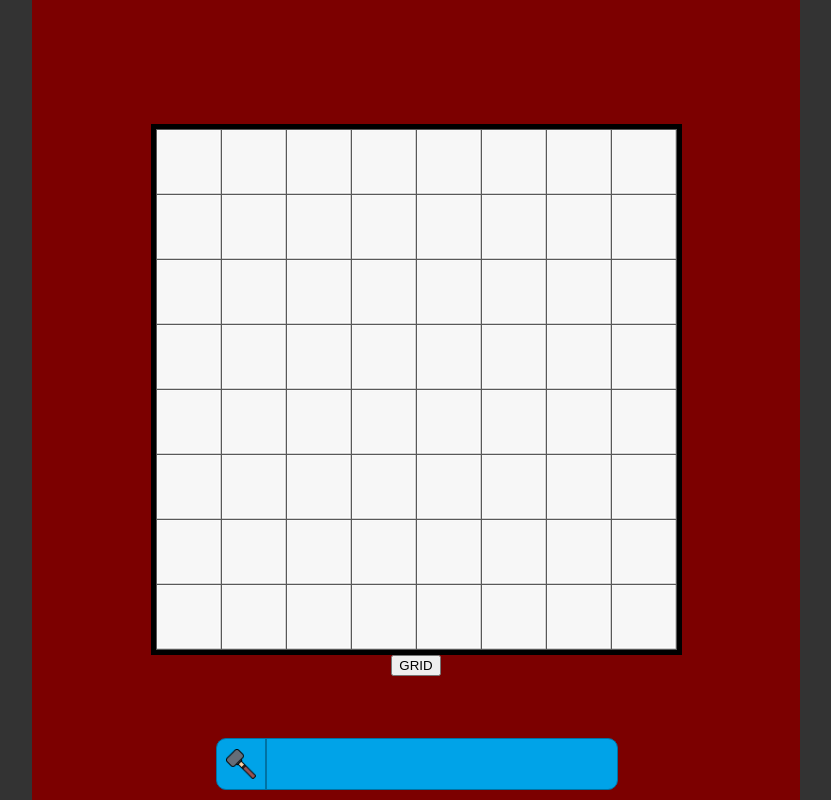
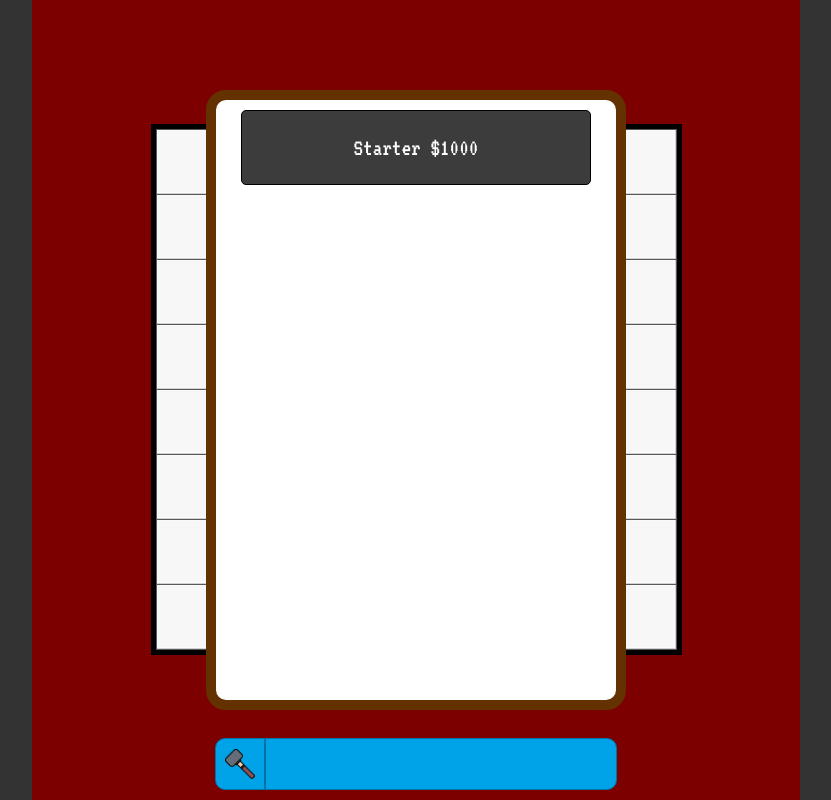
Before and after one commit to Meliodaes/assembly-line2, a plain HTML site: page index.html in a window 1280 px wide. Both pictures are taken after a click on the button 466 px from the left and 764 px from the top of the page. Shown: the whole page, without its empty margins (224-1055 px from the left). Drawn offline with Linux system fonts and the light colour scheme.

Commit message:
More overlay :)
- UI improvement
- Add "build" menu

```diff
--- a/index.html
+++ b/index.html
@@ -5,7 +5,7 @@
         <meta charset="utf-8">
         <meta name="viewport" content="width=device-width, initial-scale=1.0">
         <link rel="stylesheet" href="src/lib/style.css">
-        <link href="https://fonts.googleapis.com/css?family=Source+Sans+Pro&display=swap" rel="stylesheet">
+        <link href="https://fonts.googleapis.com/css?family=VT323&display=swap" rel="stylesheet">
     </head>
     <body>
         <div class="app">
@@ -14,8 +14,14 @@
                 <button class="grid" onclick="showGrid()">GRID</button>
             </div>
 
+            <div class="overlay_build" style="display: none;">
+                <button class="starter_s">
+                    Starter $1000
+                </button>
+            </div>
+
             <div class="ui_s_creation">
-                <button class="ui_b_build"><img src="src/media/ui_b_build.png" alt="Build Icon"></button>
+                <button class="ui_b_build" onclick="showBuildMenu()"><img src="src/media/ui_b_build.png" alt="Build Icon"></button>
             </div>
         </div>
 
--- a/src/lib/main.js
+++ b/src/lib/main.js
@@ -7,6 +7,9 @@ var testImg;
 
 //Cancel selection
 document.onselectstart = (e) => {e.preventDefault();};
+
+//DOM :
+var buildMenu = document.querySelector('.overlay_build');
 
 
 //-------------------- Load and draw image --------------------
@@ -65,3 +68,14 @@ function showGrid(){
         canvas.style.background = "url(src/media/background.png)";
     }
 }
+
+
+//-------------------- Show build menu --------------------
+
+function showBuildMenu(){
+    if(buildMenu.style.display == "none"){
+        buildMenu.style.display = "flex";
+    }else{
+        buildMenu.style.display = "none";
+    }
+}
--- a/src/lib/style.css
+++ b/src/lib/style.css
@@ -1,8 +1,8 @@
 body {
     height: 100vh; width: 100vw;
     margin: 0; padding: 0; display: flex;
-    background: #333; color: black;
-    font-family: 'Source Sans Pro', sans-serif;
+    background: #333; color: white;
+    font-family: 'VT323', monospace;
     justify-content: center; align-items: center;
 }
 
@@ -11,6 +11,8 @@ body {
 
 .app {
     width: 768px; height: 100vh; background: #7c0000;
+    display: flex; justify-content: center;
+    align-items: center; flex-direction: column;
 }
 
 .base {
@@ -27,22 +29,34 @@ canvas {
 /*-------------------- Overlay --------------------*/
 
 .ui_s_creation {
-    height: 50px; width: 400px;
+    height: 50px; width: 400px; bottom: 10px;
     background: #00a3e8; border: 1px solid #0072a4;
     border-radius: 10px; position: absolute;
-    bottom: 10px; left: calc(50% - 200px);
 }
 
 .ui_b_build {
     height: 50px; width: 50px;
     border-radius: 10px 0 0 10px;
-    padding: 0; margin: 0; outline: none;
     background: none; border: none;
     cursor: pointer; display: flex;
     justify-content: center; align-items: center;
-    border-right: 2px solid #0072a4;
+    border-right: 2px solid #0072a4; outline: none;
 }
 
 .ui_b_build img:active {height: 25px; width: 25px;}
+.ui_b_build img {height: 30px; width: 30px;}
 
-.ui_b_build img {height: 30px; width: 30px;}
+.overlay_build {
+    height: 600px; width: 400px;
+    justify-content: center;
+    background: white; position: absolute;
+    border: 10px solid #633200; border-radius: 20px;
+}
+
+.starter_s {
+    height: 75px; width: 350px; display: flex; outline: 0;
+    background: #3c3c3c; margin-top: 10px; font-size: 24px;
+    border: 1px solid black; border-radius: 5px;
+    align-items: center; justify-content: center;
+    font-family: 'VT323', monospace; color: white;
+}
```
Also changed, not shown: README.md.
